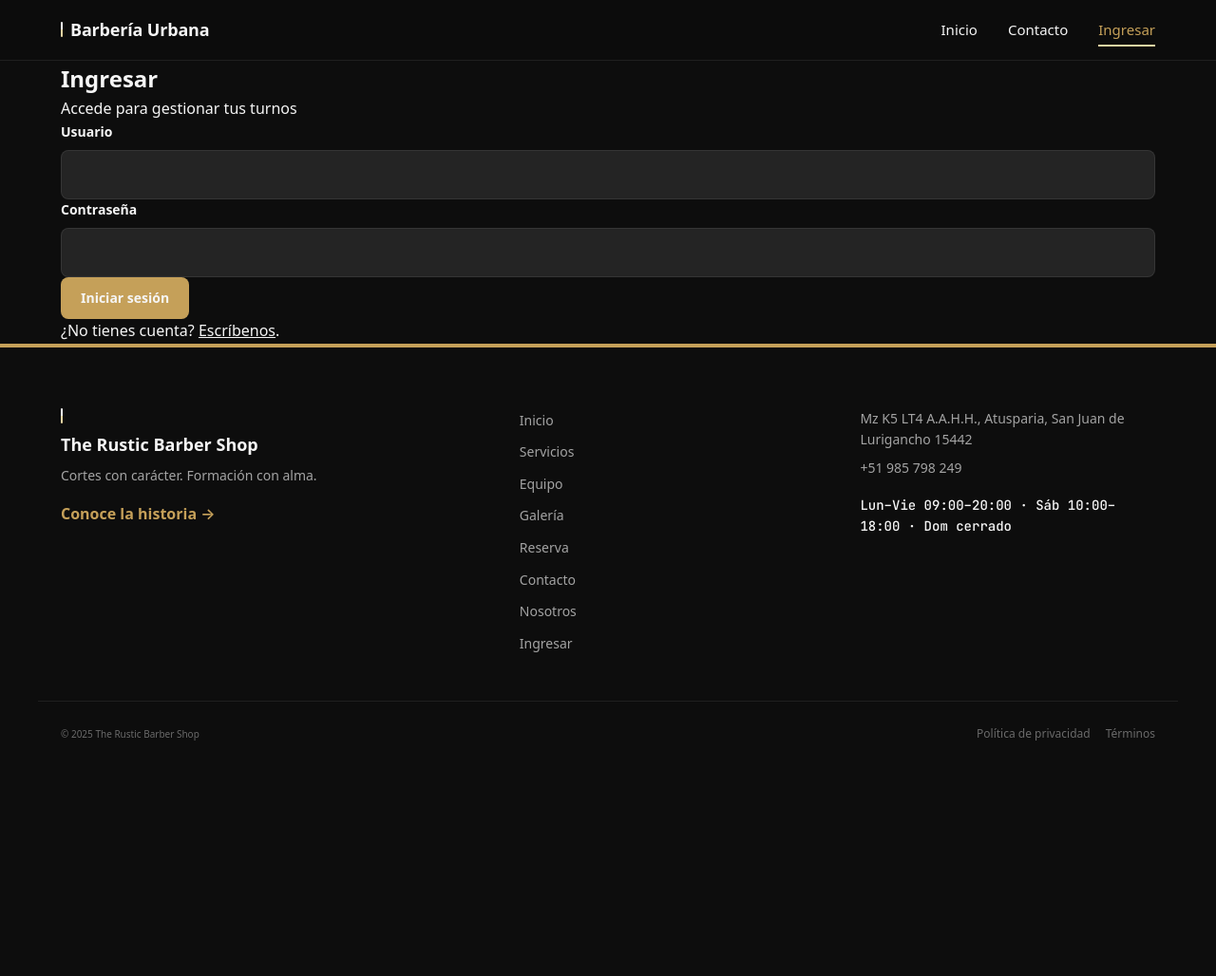
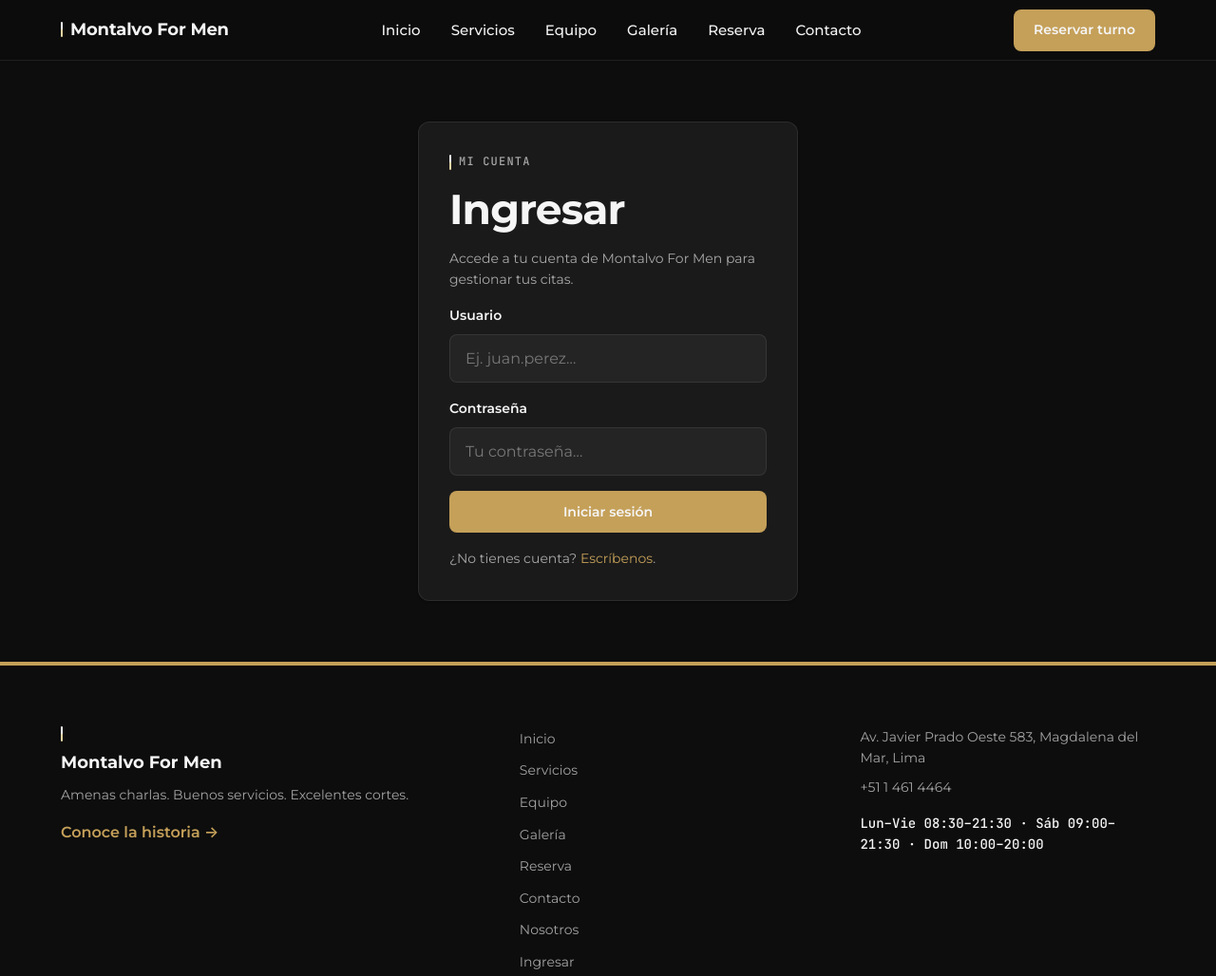
Before and after one commit to AriasYarangaIam/barbershop-website, a plain HTML site: page pages/login.html in a window 1280 px wide. Shown: the top 1028 px of the page at 95% size. Before the commit the page ends 814 px from the top, so only its background shows below. Drawn offline with Linux system fonts and the light colour scheme.

Commit message:
feat(login): homologa shell y metadatos
Reemplaza el head legacy (sin Big Shoulders Display), adopta el shell de
Montalvo For Men con drawer y footer de 8 enlaces, ajusta el copy a la
gestion de citas y anexa el bloque CSS de login (docs/MIGRATION.md A6).

Spec: odd/tasks/montalvo-migration.md, T7, S1-S3, S10, S14

```diff
--- a/pages/login.html
+++ b/pages/login.html
@@ -6,62 +6,93 @@
     <link rel="stylesheet" href="/styles/styles.css">
     <link rel="preconnect" href="https://fonts.googleapis.com">
     <link rel="preconnect" href="https://fonts.gstatic.com" crossorigin>
-    <link href="https://fonts.googleapis.com/css2?family=Big+Shoulders+Display:wght@700;800;900&family=Inter:wght@400;500;600;700&family=JetBrains+Mono:wght@500&display=swap" rel="stylesheet">
-    <title>Ingresar — Barbería Urbana</title>
-    <meta name="description" content="Accedé a tu cuenta de Barbería Urbana para gestionar tus turnos y preferencias.">
-    <link rel="canonical" href="https://barberiaurbana.com/login.html">
-    <meta property="og:title" content="Ingresar — Barbería Urbana">
-    <meta property="og:description" content="Accedé a tu cuenta de Barbería Urbana para gestionar tus turnos y preferencias.">
-    <meta property="og:image" content="https://barberiaurbana.com/og/hero.jpg">
+    <link href="https://fonts.googleapis.com/css2?family=Montserrat:wght@400;500;600;700;800;900&family=JetBrains+Mono:wght@500&display=swap" rel="stylesheet">
+    <title>Ingresar — Montalvo For Men</title>
+    <meta name="description" content="Accede a tu cuenta de Montalvo For Men para gestionar tus citas y preferencias.">
+    <link rel="canonical" href="https://montalvoformen.com.pe/login">
+    <meta property="og:title" content="Ingresar — Montalvo For Men">
+    <meta property="og:description" content="Accede a tu cuenta de Montalvo For Men para gestionar tus citas.">
+    <meta property="og:image" content="https://montalvoformen.com.pe/images/hero.jpg">
     <meta property="og:type" content="website">
-    <meta name="theme-color" content="#8B6B12">
+    <meta name="theme-color" content="#0D0D0D">
 </head>
 <body>
     <a href="#main" class="skip-link">Ir a contenido principal</a>
     <header class="topbar" role="banner">
         <div class="topbar__inner container">
-            <a class="brand" href="index.html" aria-label="Barbería Urbana - Inicio">
+            <a class="brand" href="/" aria-label="Montalvo For Men — inicio">
                 <span class="brand__pole" aria-hidden="true"></span>
-                <span class="brand__wordmark">Barbería&nbsp;Urbana</span>
+                <span class="brand__wordmark">Montalvo&nbsp;For&nbsp;Men</span>
             </a>
             <nav class="nav" aria-label="Navegación principal">
                 <ul class="nav__list">
                     <li><a class="nav__link" href="/">Inicio</a></li>
+                    <li><a class="nav__link" href="/servicios">Servicios</a></li>
+                    <li><a class="nav__link" href="/equipo">Equipo</a></li>
+                    <li><a class="nav__link" href="/galeria">Galería</a></li>
+                    <li><a class="nav__link" href="/reserva">Reserva</a></li>
                     <li><a class="nav__link" href="/contacto">Contacto</a></li>
-                    <li><a class="nav__link" href="/login" aria-current="page">Ingresar</a></li>
                 </ul>
             </nav>
+            <a class="btn btn--primary topbar__cta" href="/reserva">Reservar turno</a>
+            <button class="nav-toggle" type="button" aria-expanded="false" aria-controls="mobile-drawer" aria-label="Abrir menú">
+                <span aria-hidden="true"></span>
+            </button>
         </div>
     </header>
+
+    <div id="mobile-drawer" class="mobile-drawer" role="dialog" aria-modal="true" aria-label="Menú de navegación" hidden>
+        <div class="mobile-drawer__overlay" data-drawer-close aria-hidden="true"></div>
+        <div class="mobile-drawer__panel">
+            <div class="mobile-drawer__head">
+                <span class="brand__pole" aria-hidden="true"></span>
+                <span class="mobile-drawer__title">Montalvo For Men</span>
+                <button class="mobile-drawer__close" type="button" aria-label="Cerrar menú" data-drawer-close>
+                    <span aria-hidden="true">×</span>
+                </button>
+            </div>
+            <nav aria-label="Navegación móvil">
+                <ul class="mobile-drawer__list">
+                    <li><a class="mobile-drawer__link" href="/">Inicio</a></li>
+                    <li><a class="mobile-drawer__link" href="/servicios">Servicios</a></li>
+                    <li><a class="mobile-drawer__link" href="/equipo">Equipo</a></li>
+                    <li><a class="mobile-drawer__link" href="/galeria">Galería</a></li>
+                    <li><a class="mobile-drawer__link" href="/reserva">Reserva</a></li>
+                    <li><a class="mobile-drawer__link" href="/contacto">Contacto</a></li>
+                </ul>
+            </nav>
+            <a class="btn btn--accent mobile-drawer__cta" href="/reserva">Reservar turno</a>
+        </div>
+    </div>
+
     <main id="main" class="page page--login">
         <section class="login container" aria-labelledby="login-title">
             <div class="login__card">
+                <p class="eyebrow"><span class="eyebrow__pole" aria-hidden="true"></span>Mi cuenta</p>
                 <h1 id="login-title">Ingresar</h1>
-                <p class="login__lede">Accede para gestionar tus turnos</p>
+                <p class="login__lede">Accede a tu cuenta de Montalvo For Men para gestionar tus citas.</p>
                 <form action="#" method="post">
                     <div class="field">
                         <label for="username">Usuario</label>
-                        <input id="username" name="username" type="text"
-                        autocomplete="username" required>
+                        <input id="username" name="username" type="text" autocomplete="username" placeholder="Ej. juan.perez…" required>
                     </div>
                     <div class="field">
                         <label for="password">Contraseña</label>
-                        <input id="password" name="password" type="password"
-                        autocomplete="current-password" required minlength="8">
+                        <input id="password" name="password" type="password" autocomplete="current-password" placeholder="Tu contraseña…" required minlength="8">
                     </div>
-                    <button class="btn btn--primary login__submit"
-                    type="submit">Iniciar sesión</button>
+                    <button class="btn btn--primary login__submit" type="submit">Iniciar sesión</button>
                 </form>
                 <p class="login__note">¿No tienes cuenta? <a href="/contacto">Escríbenos</a>.</p>
             </div>
         </section>
     </main>
+
     <footer class="site-footer" role="contentinfo">
         <div class="container site-footer__grid">
             <div class="site-footer__brand">
                 <span class="brand__pole" aria-hidden="true"></span>
-                <p class="site-footer__wordmark">The&nbsp;Rustic&nbsp;Barber&nbsp;Shop</p>
-                <p class="site-footer__tagline">Cortes con carácter. Formación con alma.</p>
+                <p class="site-footer__wordmark">Montalvo&nbsp;For&nbsp;Men</p>
+                <p class="site-footer__tagline">Amenas charlas. Buenos servicios. Excelentes cortes.</p>
                 <a class="site-footer__about" href="/nosotros">Conoce la historia →</a>
             </div>
 
@@ -79,19 +110,21 @@
             </nav>
 
             <address class="site-footer__contact">
-                <p>Mz K5 LT4 A.A.H.H., Atusparia, San Juan de Lurigancho 15442</p>
-                <p><a href="tel:+51985798249">+51 985 798 249</a></p>
-                <p class="site-footer__hours">Lun–Vie 09:00–20:00 · Sáb 10:00–18:00 · Dom cerrado</p>
+                <p>Av. Javier Prado Oeste 583, Magdalena del Mar, Lima</p>
+                <p><a href="tel:+5114614464">+51 1 461 4464</a></p>
+                <p class="site-footer__hours">Lun–Vie 08:30–21:30 · Sáb 09:00–21:30 · Dom 10:00–20:00</p>
             </address>
         </div>
 
         <div class="site-footer__legal container">
-            <small>&copy; 2025 The&nbsp;Rustic&nbsp;Barber&nbsp;Shop</small>
+            <small>&copy; 2026 Montalvo For Men · Grupo Montalvo</small>
             <ul>
                 <li><a href="#">Política de privacidad</a></li>
                 <li><a href="#">Términos</a></li>
             </ul>
         </div>
     </footer>
+
+    <script src="/scripts/main.js"></script>
 </body>
 </html>
--- a/styles/styles.css
+++ b/styles/styles.css
@@ -2339,3 +2339,60 @@ ul, ol {
         width: auto;
     }
 }
+/* ==========================================================================
+   Login Page — .login, .login__card, .login__submit, .login__note
+   ========================================================================== */
+.login {
+    display: flex;
+    justify-content: center;
+    padding-block: var(--sp-3xl);
+}
+
+.login__card {
+    display: flex;
+    flex-direction: column;
+    gap: var(--sp-md);
+    width: 100%;
+    max-width: 400px;
+    padding: var(--sp-xl);
+    background-color: var(--surface);
+    border: 1px solid var(--border);
+    border-radius: var(--r-card);
+    box-shadow: var(--shadow-1);
+}
+
+.login__card h1 {
+    font-size: var(--fs-h1);
+    font-weight: 700;
+    line-height: 1.1;
+    letter-spacing: -0.02em;
+}
+
+.login__card form {
+    display: flex;
+    flex-direction: column;
+    gap: var(--sp-md);
+}
+
+.login__lede {
+    color: var(--text-secondary);
+    font-size: var(--fs-small);
+}
+
+.login__submit {
+    width: 100%;
+}
+
+.login__note {
+    color: var(--text-secondary);
+    font-size: var(--fs-small);
+}
+
+.login__note a {
+    color: var(--primary);
+    text-decoration: none;
+}
+
+.login__note a:hover {
+    text-decoration: underline;
+}
```
